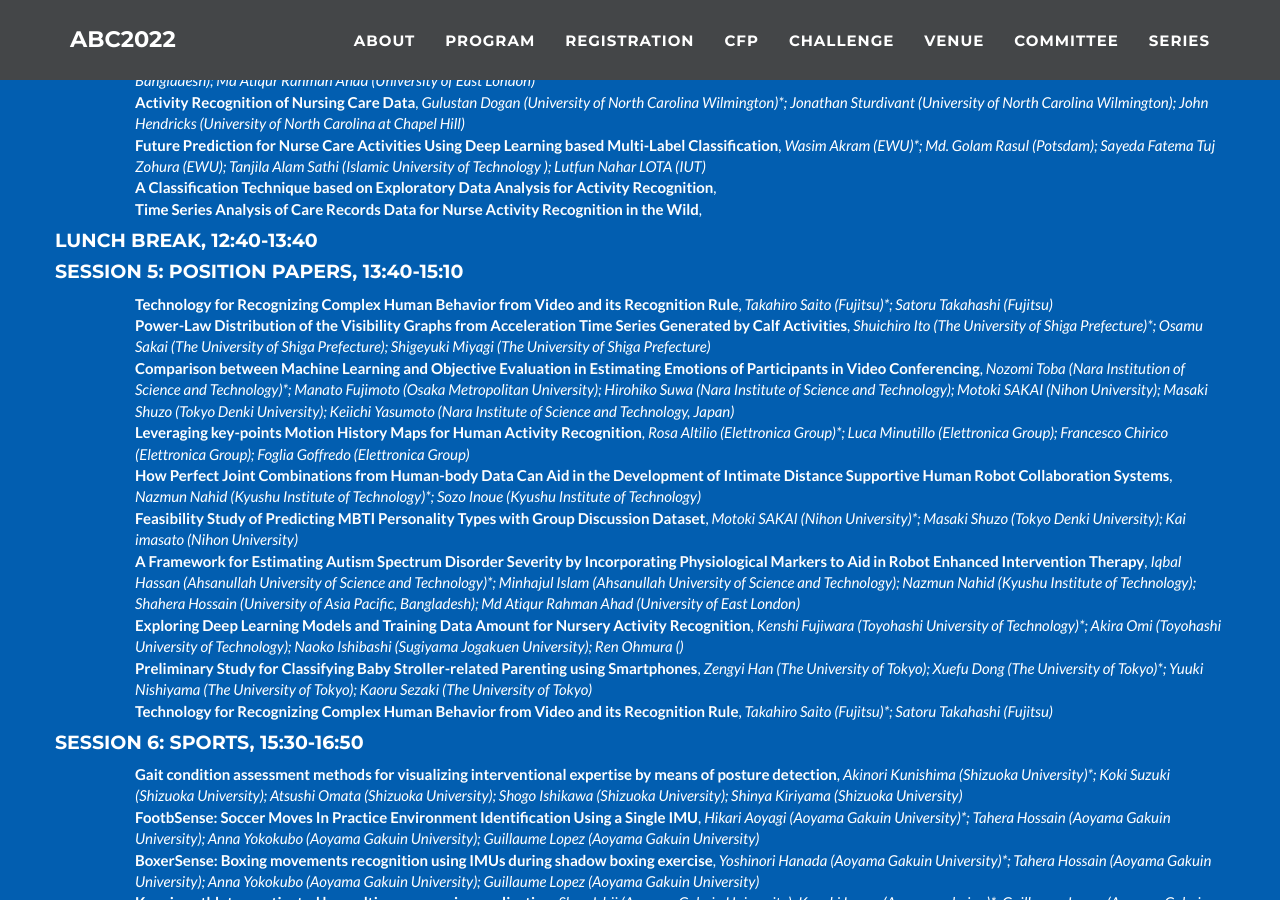
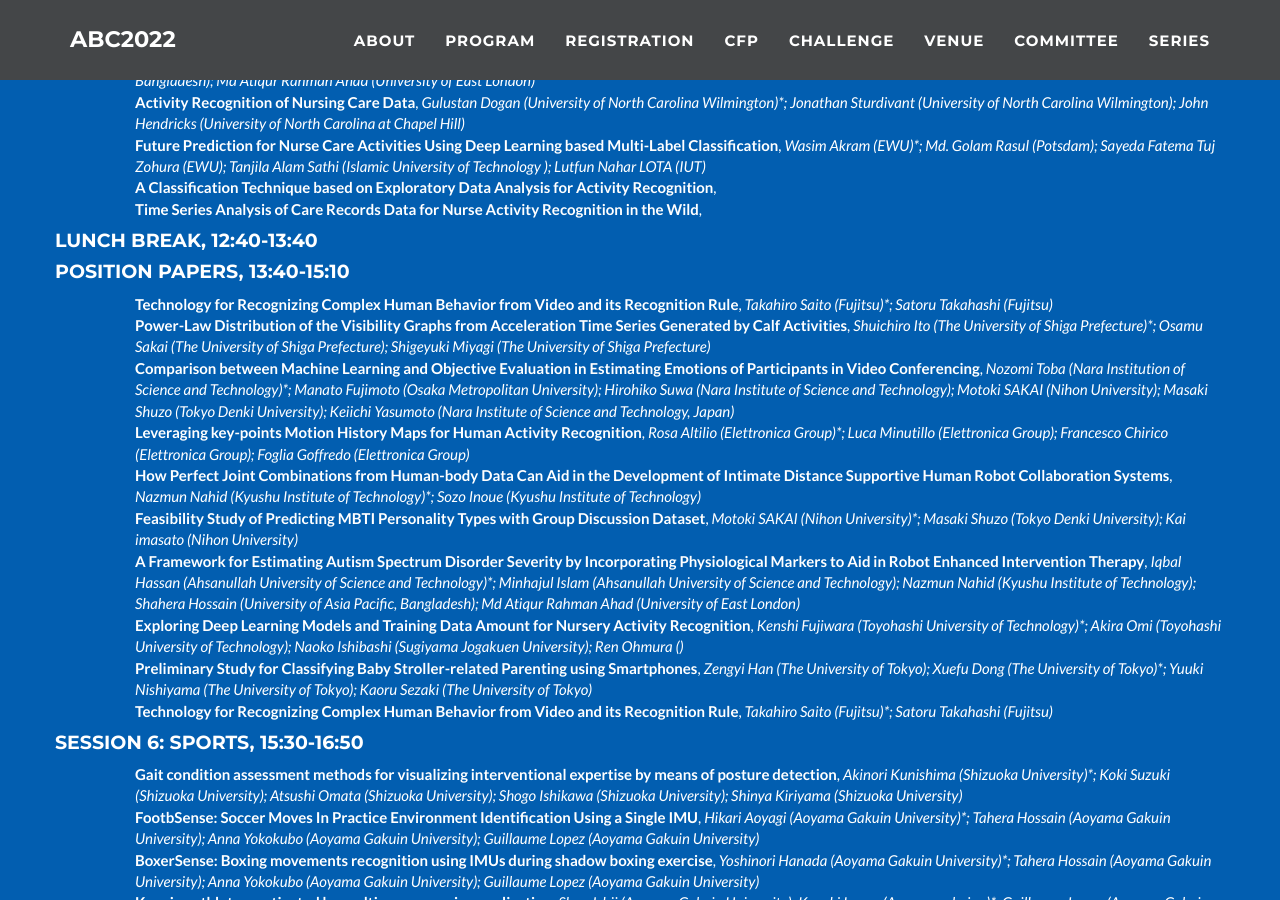
Before and after one commit to abc-research/abc-research.github.io, a Jekyll site: the page built from index.html, in a window 1280 px wide and 900 px high, scrolled down 7104 px. Built offline with Jekyll 4.4.1, drawn with Linux system fonts in a browser that asks for light colours.

Commit message:
Update _config.yml

```diff
--- a/_config.yml
+++ b/_config.yml
@@ -240,7 +240,7 @@ program:
 #            authors: "M Kabiruzzaman (AIUB); Mohammad Shidujaman (American International University- Bangladesh); Shadril Hassan Shifat (American International University -Bangladesh); Pritom Debnath (AIUB); Shahera Hossain ("UAP, BD ")*"
       - name: "Lunch Break"
         time: "12:40-13:40"
-      - name: "Session 5: Position Papers"
+      - name: "Position Papers"
         time: "13:40-15:10"
         paper:
 #          - title: "Guillaume Lopez"
```
